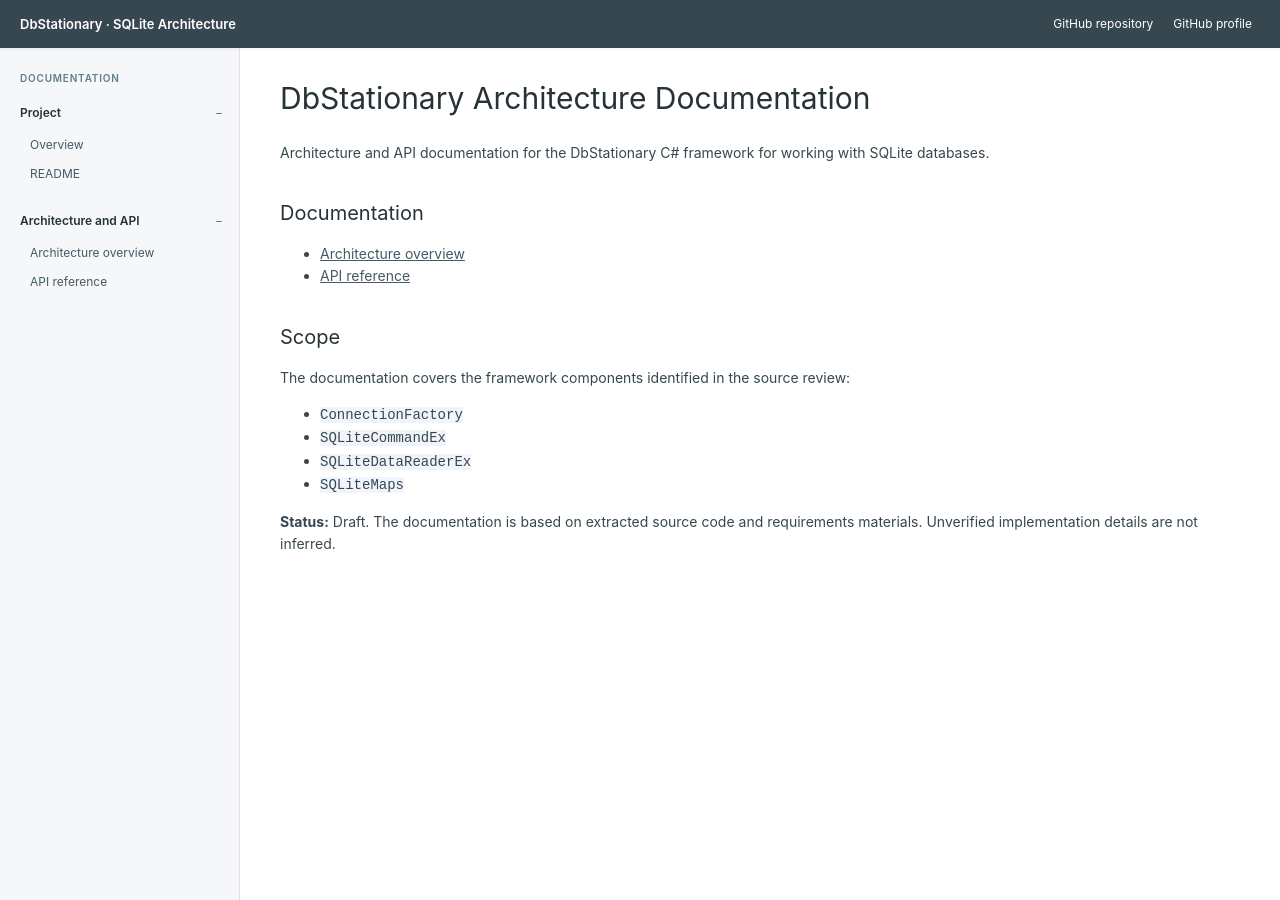
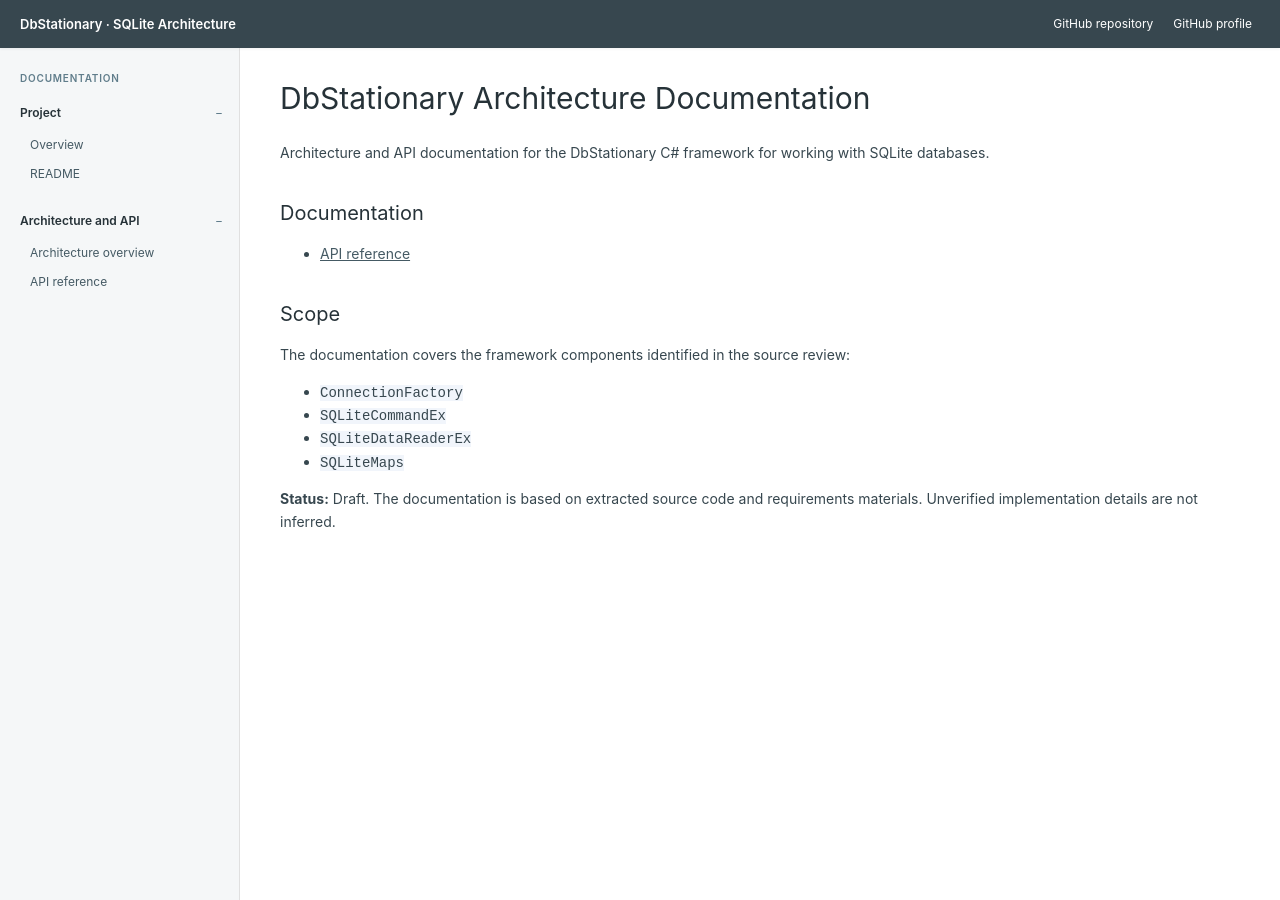
Before and after one commit to ekatmoz88-alt/dbstationary-architecture-docs, a Jekyll site: the page built from index.md, in a window 1280 px wide. Built offline with Jekyll 4.4.1, drawn with Linux system fonts in a browser that asks for light colours.

Commit message:
Remove broken architecture page link

```diff
--- a/index.md
+++ b/index.md
@@ -8,7 +8,6 @@ Architecture and API documentation for the DbStationary C# framework for working
 
 ## Documentation
 
-- [Architecture overview](ARCHITECTURE.html)
 - [API reference](API_REFERENCE.html)
 
 ## Scope
```
